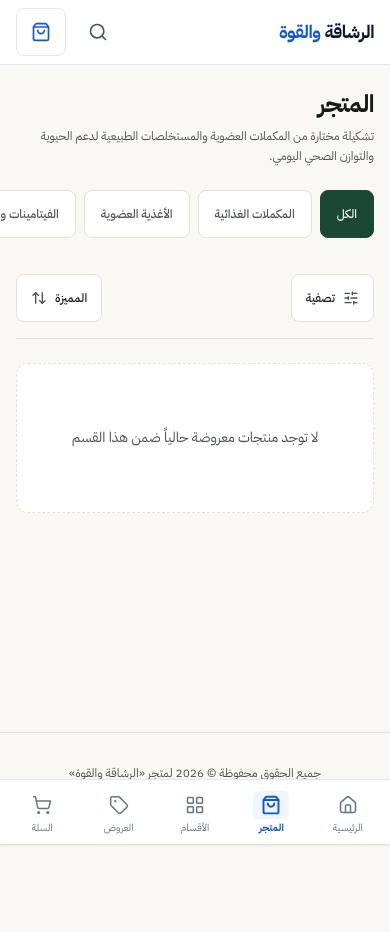
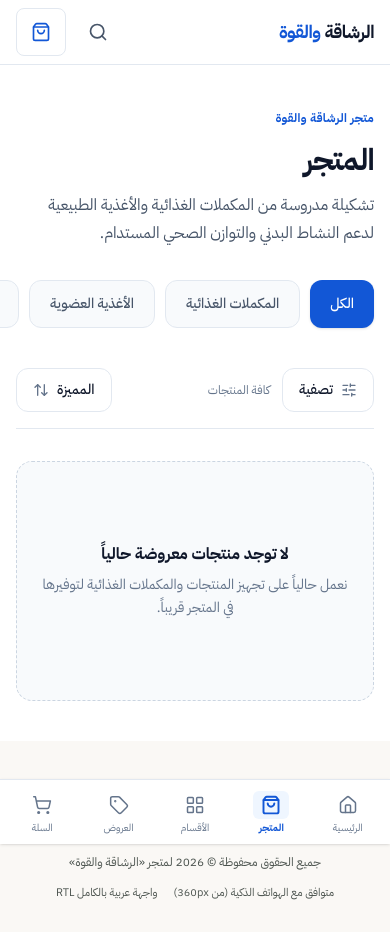
Before and after one commit to serviceyfa-cloud/https-github.com-serviceyfa-cloud-Strength-and-agility, a React (Vite) app: page / in a window 390 px wide. Both pictures are taken after a click on the button "اكتشف المتجر". Before the commit the page ends 844 px from the top, so only its background shows below. Built offline with nearby package versions, Linux system fonts and the light colour scheme.

Commit message:
feat: redesign shop page header and layout
Update the ShopPage header with a modernized aesthetic, improved typography, and responsive spacing to enhance visual hierarchy and user navigation.

```diff
--- a/src/pages/ShopPage.tsx
+++ b/src/pages/ShopPage.tsx
@@ -18,29 +18,38 @@ const CATEGORIES = [
 
 export const ShopPage: React.FC<ShopPageProps> = ({ products = [] }) => {
   return (
-    <div className="w-full py-6 sm:py-10">
+    <div className="w-full bg-[#FFFFFF] py-10 sm:py-16 text-start" dir="rtl">
       <Container>
-        {/* ترويسة الصفحة */}
-        <header className="mb-6 sm:mb-8 text-start">
-          <h1 className="text-2xl sm:text-3xl font-bold text-[#161A18] tracking-tight leading-tight mb-2">
+        {/* ترويسة المتجر */}
+        <header className="mb-8 sm:mb-12">
+          <div className="inline-block mb-3">
+            <span className="text-xs sm:text-sm font-bold text-[#1257D6] tracking-wide select-none">
+              متجر الرشاقة والقوة
+            </span>
+          </div>
+          <h1 className="text-3xl sm:text-4xl font-extrabold text-[#0F172A] tracking-tight leading-tight mb-3">
             المتجر
           </h1>
-          <p className="text-xs sm:text-sm text-[#4B534E] leading-relaxed max-w-xl">
-            تشكيلة مختارة من المكملات العضوية والمستخلصات الطبيعية لدعم الحيوية والتوازن الصحي اليومي.
+          <p className="text-base sm:text-lg text-[#475569] leading-[1.8] max-w-2xl">
+            تشكيلة مدروسة من المكملات الغذائية والأغذية الطبيعية لدعم النشاط البدني والتوازن الصحي المستدام.
           </p>
         </header>
 
-        {/* شريط الفئات */}
-        <section className="mb-6 sm:mb-8" aria-label="أقسام المتجر">
-          <div className="flex items-center gap-2 overflow-x-auto pb-1 scrollbar-none -mx-4 px-4 sm:mx-0 sm:px-0">
+        {/* شريط التصنيفات مع المعرّف للربط مع الرأس */}
+        <section
+          id="categories"
+          className="mb-8 sm:mb-10 scroll-mt-24"
+          aria-label="أقسام المتجر"
+        >
+          <div className="flex items-center gap-2.5 overflow-x-auto pb-2 scrollbar-none -mx-4 px-4 sm:mx-0 sm:px-0">
             {CATEGORIES.map((cat, index) => (
               <button
                 key={cat.id}
                 type="button"
-                className={`min-h-[48px] px-4 py-2 text-xs sm:text-sm font-medium rounded-lg transition-colors whitespace-nowrap border select-none focus-visible:outline-none focus-visible:ring-2 focus-visible:ring-[#1A4736] ${
+                className={`min-h-[48px] px-5 py-2.5 text-sm font-medium rounded-xl transition-colors whitespace-nowrap select-none focus-visible:outline-none focus-visible:ring-2 focus-visible:ring-[#1257D6] ${
                   index === 0
-                    ? 'bg-[#1A4736] text-[#FAF8F5] border-[#1A4736]'
-                    : 'bg-[#FFFFFF] text-[#4B534E] border-[#E5E1DA] hover:bg-[#EBF3EF] hover:text-[#1A4736]'
+                    ? 'bg-[#1257D6] text-[#FFFFFF] shadow-sm'
+                    : 'bg-[#F8FAFC] text-[#475569] hover:bg-[#EFF6FF] hover:text-[#1257D6] border border-[#E2E8F0]'
                 }`}
               >
                 {cat.label}
@@ -51,43 +60,50 @@ export const ShopPage: React.FC<ShopPageProps> = ({ products = [] }) => {
 
         {/* شريط أدوات التصفية والترتيب */}
         <section
-          className="mb-6 flex items-center justify-between gap-3 flex-wrap pt-2 pb-4 border-b border-[#E5E1DA]"
+          className="mb-8 flex items-center justify-between gap-3 flex-wrap pb-4 border-b border-[#E2E8F0]"
           aria-label="خيارات العرض والترتيب"
         >
-          {/* زر التصفية */}
-          <div className="flex items-center gap-2">
+          {/* خيار التصفية */}
+          <div className="flex items-center gap-3">
             <button
               type="button"
-              className="inline-flex items-center gap-2 min-h-[48px] px-3.5 py-2 text-xs sm:text-sm font-medium text-[#161A18] bg-[#FFFFFF] border border-[#E5E1DA] rounded-lg hover:bg-[#EBF3EF] hover:text-[#1A4736] transition-colors focus-visible:outline-none focus-visible:ring-2 focus-visible:ring-[#1A4736]"
+              className="inline-flex items-center gap-2 min-h-[44px] px-4 py-2 text-sm font-medium text-[#0F172A] bg-[#FFFFFF] border border-[#E2E8F0] rounded-xl hover:bg-[#F8FAFC] hover:border-[#CBD5E1] transition-colors focus-visible:outline-none focus-visible:ring-2 focus-visible:ring-[#1257D6]"
             >
-              <SlidersHorizontal className="w-4 h-4 text-[#4B534E]" aria-hidden="true" />
+              <SlidersHorizontal className="w-4 h-4 text-[#64748B]" aria-hidden="true" />
               <span>تصفية</span>
             </button>
-            <span className="text-xs text-[#4B534E] hidden sm:inline">
+            <span className="text-xs sm:text-sm text-[#64748B]">
               {products.length > 0 ? `${products.length} منتج` : 'كافة المنتجات'}
             </span>
           </div>
 
-          {/* زر الترتيب */}
+          {/* خيار الترتيب */}
           <div className="flex items-center gap-2">
-            <span className="text-xs text-[#4B534E] hidden sm:inline">ترتيب حسب:</span>
+            <span className="text-xs sm:text-sm text-[#64748B] hidden sm:inline">ترتيب حسب:</span>
             <button
               type="button"
-              className="inline-flex items-center gap-2 min-h-[48px] px-3.5 py-2 text-xs sm:text-sm font-medium text-[#161A18] bg-[#FFFFFF] border border-[#E5E1DA] rounded-lg hover:bg-[#EBF3EF] hover:text-[#1A4736] transition-colors focus-visible:outline-none focus-visible:ring-2 focus-visible:ring-[#1A4736]"
+              className="inline-flex items-center gap-2 min-h-[44px] px-4 py-2 text-sm font-medium text-[#0F172A] bg-[#FFFFFF] border border-[#E2E8F0] rounded-xl hover:bg-[#F8FAFC] hover:border-[#CBD5E1] transition-colors focus-visible:outline-none focus-visible:ring-2 focus-visible:ring-[#1257D6]"
             >
               <span>المميزة</span>
-              <ArrowUpDown className="w-4 h-4 text-[#4B534E]" aria-hidden="true" />
+              <ArrowUpDown className="w-4 h-4 text-[#64748B]" aria-hidden="true" />
             </button>
           </div>
         </section>
 
-        {/* منطقة المنتجات */}
-        <section aria-label="قائمة المنتجات">
+        {/* منطقة المنتجات والعروض مع معرّف العروض للربط الملاحي */}
+        <section
+          id="offers"
+          className="scroll-mt-24"
+          aria-label="قائمة المنتجات والعروض"
+        >
           <ProductGrid items={products}>
             {products.length === 0 && (
-              <div className="col-span-full py-16 sm:py-20 px-4 text-center rounded-xl border border-dashed border-[#E5E1DA] bg-[#FFFFFF]">
-                <p className="text-sm text-[#4B534E]">
-                  لا توجد منتجات معروضة حالياً ضمن هذا القسم
+              <div className="col-span-full py-20 sm:py-24 px-6 text-center rounded-2xl border border-dashed border-[#CBD5E1] bg-[#F8FAFC]">
+                <h3 className="text-base sm:text-lg font-bold text-[#0F172A] mb-2">
+                  لا توجد منتجات معروضة حالياً
+                </h3>
+                <p className="text-sm sm:text-base text-[#64748B] max-w-md mx-auto leading-relaxed">
+                  نعمل حالياً على تجهيز المنتجات والمكملات الغذائية لتوفيرها في المتجر قريباً.
                 </p>
               </div>
             )}
```
